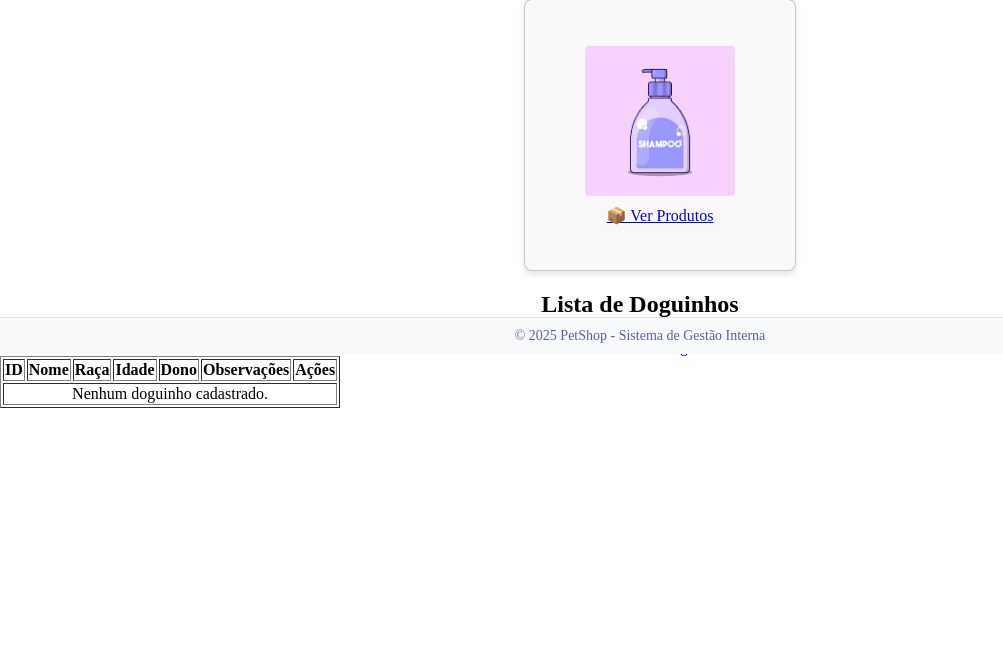
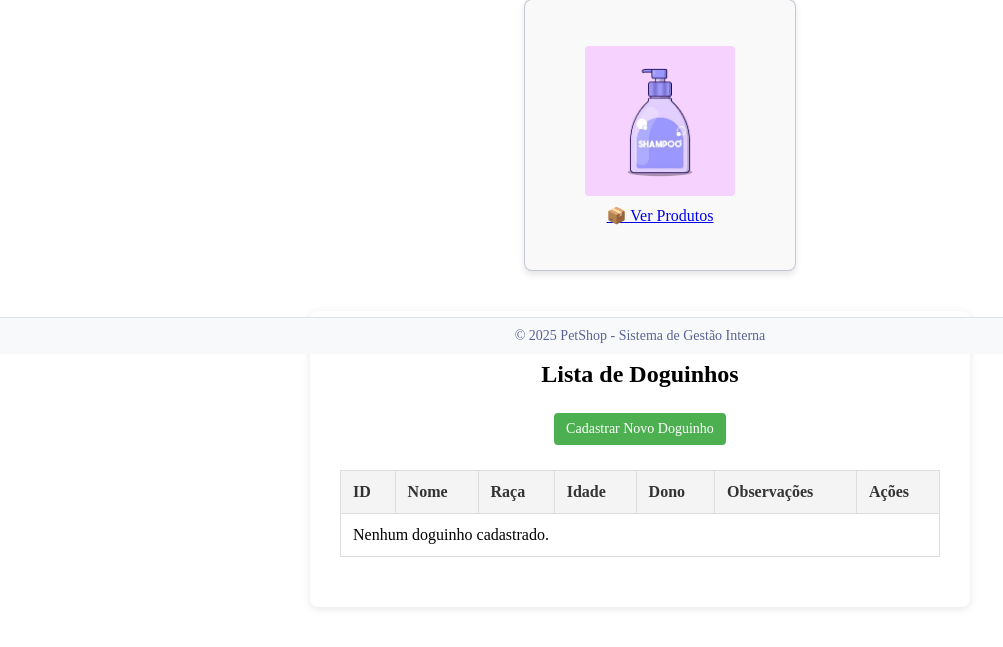
Before and after one commit to todayinmelloslife/petshop_gerencia, a PHP site: page /pages/listarDog.php in a window 1280 px wide. Shown: the part 446-1093 px from the top of the page, without its empty margins (0-1003 px from the left). Before the commit the page ends 854 px from the top, so only its background shows below. Run offline with PHP 8.4, Linux system fonts and the light colour scheme; data that the repository does not hold is empty.

Commit message:
Add table styles and include table.css in cadastroDog and listarDog pages

```diff
--- a/pages/cadastroDog.php
+++ b/pages/cadastroDog.php
@@ -5,6 +5,7 @@
 <link rel="stylesheet" href="../style/header.css">
 <link rel="stylesheet" href="../style/footer.css">
 <link rel="stylesheet" href="../style/menu.css">
+<link rel="stylesheet" href="../style/forms.css">
 <link rel="stylesheet" href="../style/style.css">
 
 <main class="container">
--- a/pages/listarDog.php
+++ b/pages/listarDog.php
@@ -5,6 +5,7 @@
 <link rel="stylesheet" href="../style/header.css">
 <link rel="stylesheet" href="../style/footer.css">
 <link rel="stylesheet" href="../style/menu.css">
+<link rel="stylesheet" href="../style/table.css">
 
 <main class="container">
   <h2>Lista de Doguinhos</h2>
--- /dev/null
+++ b/style/table.css
@@ -0,0 +1,94 @@
+.container {
+    max-width: 600px;
+    margin: 40px auto;
+    background: #fff;
+    padding: 30px;
+    border-radius: 8px;
+    box-shadow: 0 2px 8px rgba(0,0,0,0.1);
+  }
+
+  .form-pet label {
+    display: block;
+    margin-top: 15px;
+    font-weight: 600;
+  }
+
+  .form-pet input,
+  .form-pet textarea {
+    width: 100%;
+    padding: 10px;
+    margin-top: 5px;
+    border-radius: 5px;
+    border: 1px solid #ccc;
+    font-size: 14px;
+  }
+
+  .form-pet button {
+    margin-top: 20px;
+    padding: 12px 20px;
+    background-color: #E95A19;
+    color: #fff;
+    border: none;
+    border-radius: 5px;
+    cursor: pointer;
+    font-weight: bold;
+    transition: background 0.3s;
+  }
+
+  .form-pet button:hover {
+    background-color: #cf4e15;
+  }
+
+  .dog-table {
+      width: 100%;
+      border-collapse: collapse;
+      margin: 20px 0;
+      font-size: 16px;
+      text-align: left;
+  }
+
+  .dog-table th, .dog-table td {
+      border: 1px solid #ddd;
+      padding: 12px;
+  }
+
+  .dog-table th {
+      background-color: #f4f4f4;
+      color: #333;
+      font-weight: bold;
+  }
+
+  .dog-table tr:nth-child(even) {
+      background-color: #f9f9f9;
+  }
+
+  .dog-table tr:hover {
+      background-color: #f1f1f1;
+  }
+
+  .btn, .btn-delete, .btn-edit {
+      display: inline-block;
+      padding: 8px 12px;
+      margin: 5px;
+      font-size: 14px;
+      text-decoration: none;
+      color: #fff;
+      border-radius: 4px;
+      cursor: pointer;
+  }
+
+  .btn {
+      background-color: #4CAF50; /* Green */
+  }
+
+  .btn-delete {
+      background-color: #f44336; /* Red */
+  }
+
+  .btn-edit {
+      background-color: #2196F3; /* Blue */
+  }
+
+  .btn:hover {
+      opacity: 0.9;
+  }
```
